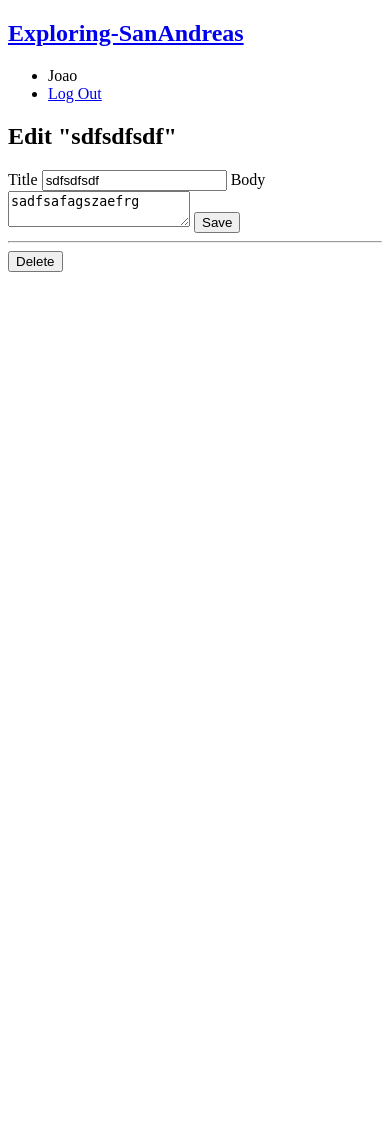
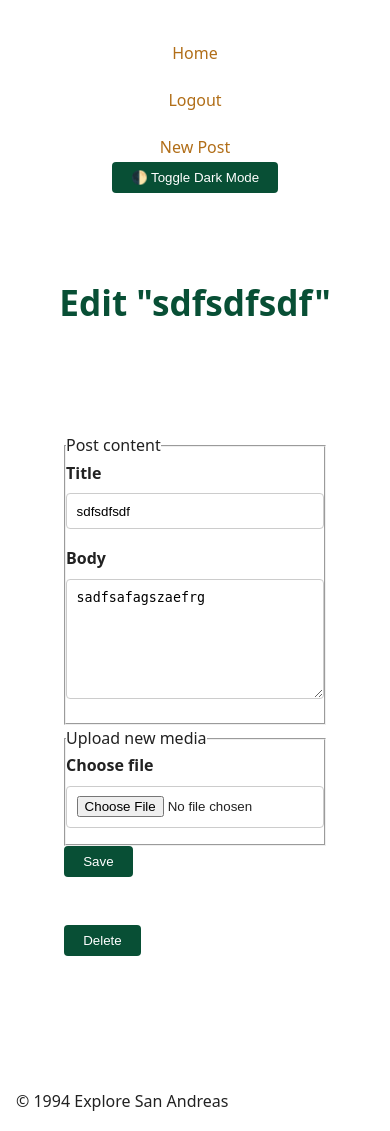
Before and after one commit to TMTomas/Explore-SanAndreas, a Flask app: page /1/update in a window 390 px wide. Before the commit the page ends 272 px from the top, so only its background shows below. Run offline with Flask 3, Linux system fonts and the light colour scheme; a user stored in the database is signed in; data comes from the database, SQL or seed files in the repository; both versions use the stored data as it was after the commit.

Commit message:
Stable with css, images and videos

```diff
--- a/app/__init__.py
+++ b/app/__init__.py
@@ -6,6 +6,10 @@ from flask import Flask
 def create_app(test_config=None):
     app = Flask(__name__, instance_relative_config=True)
     app.config.from_mapping(SECRET_KEY='dev', DATABASE=os.path.join(app.instance_path, 'exploringsa.sqlite'))
+
+    UPLOAD_FOLDER = os.path.join(app.root_path, 'static', 'uploads')
+    os.makedirs(UPLOAD_FOLDER, exist_ok=True)
+    app.config['UPLOAD_FOLDER'] = UPLOAD_FOLDER
 
     if test_config is None:
         app.config.from_pyfile('config.py', silent=True)
--- /dev/null
+++ b/app/static/styles/styles.css
@@ -0,0 +1,230 @@
+/* Reset and Box Model */
+* {
+  margin: 0;
+  padding: 0;
+  box-sizing: border-box;
+}
+
+/* Base Layout */
+body {
+  font-family: system-ui, -apple-system, "Segoe UI", Roboto, sans-serif;
+  font-size: 17px;
+  line-height: 1.7;
+  color: #222;
+  background-color: #fff; /* Keep white background */
+  padding: 2rem;
+}
+
+main {
+  max-width: 720px;
+  margin: 0 auto;
+  padding: 2rem 1.5rem;
+}
+
+/* Header */
+header {
+  text-align: center;
+  margin-bottom: 3rem;
+}
+
+header h1 {
+  font-size: 2.2rem;
+  font-weight: 600;
+  color: #084f35; /* deep GTA green */
+}
+
+header p {
+  font-size: 1rem;
+  color: #b16e18; /* subtle golden brown */
+  margin-top: 0.5rem;
+}
+
+/* Navigation */
+nav ul {
+  list-style: none;
+  display: flex;
+  justify-content: center;
+  gap: 1.25rem;
+  margin-top: 1.5rem;
+}
+
+nav a {
+  text-decoration: none;
+  color: #b16e18;
+  font-weight: 500;
+}
+
+nav a:hover {
+  text-decoration: underline;
+  color: #8a5012;
+}
+
+/* Posts */
+article {
+  background-color: #fff; /* stays white */
+  border-bottom: 1px solid #eee;
+  padding: 1.5rem 0;
+}
+
+article:last-of-type {
+  border-bottom: none;
+}
+
+article h2 {
+  font-size: 1.4rem;
+  font-weight: 600;
+  color: #084f35;
+  margin-bottom: 0.5rem;
+}
+
+article time {
+  font-size: 0.85rem;
+  color: #888;
+  display: block;
+  margin-bottom: 1rem;
+}
+
+article p {
+  margin-bottom: 1rem;
+}
+
+/* Media */
+figure {
+  margin: 1.5rem 0;
+}
+
+figure img,
+figure video {
+  width: 100%;
+  border-radius: 6px;
+}
+
+figcaption {
+  font-size: 0.85rem;
+  color: #666;
+  text-align: center;
+  margin-top: 0.5rem;
+  font-style: italic;
+}
+
+/* Forms */
+form {
+  margin-bottom: 3rem;
+}
+
+label {
+  display: block;
+  margin-bottom: 0.4rem;
+  font-weight: 600;
+}
+
+input[type="text"],
+textarea,
+input[type="file"] {
+  width: 100%;
+  padding: 0.6rem;
+  margin-bottom: 1rem;
+  border: 1px solid #ccc;
+  border-radius: 4px;
+  background: #fff;
+}
+
+textarea {
+  resize: vertical;
+  min-height: 120px;
+}
+
+input[type="submit"],
+button {
+  background-color: #084f35;
+  color: #fff;
+  padding: 0.5rem 1.2rem;
+  border: none;
+  border-radius: 4px;
+  font-weight: 500;
+  cursor: pointer;
+}
+
+input[type="submit"]:hover,
+button:hover {
+  background-color: #063b27;
+}
+
+/* Flash Messages */
+.flash-messages {
+  background-color: #fff4d4;
+  color: #a86200;
+  padding: 1rem;
+  border-left: 4px solid #b16e18;
+  margin-bottom: 1.5rem;
+  border-radius: 4px;
+}
+
+/* Responsiveness */
+@media (max-width: 600px) {
+  body {
+    font-size: 16px;
+    padding: 1rem;
+  }
+
+  nav ul {
+    flex-direction: column;
+    align-items: center;
+  }
+
+  article {
+    padding: 1.25rem 0;
+  }
+}
+
+/* Dark Mode Styles */
+body.dark-mode {
+  background-color: #111;
+  color: #eee;
+}
+
+body.dark-mode header h1,
+body.dark-mode article h2 {
+  color: #90ee90;
+}
+
+body.dark-mode header p,
+body.dark-mode nav a,
+body.dark-mode article time,
+body.dark-mode figcaption {
+  color: #ccc;
+}
+
+body.dark-mode nav a:hover {
+  color: #fff;
+}
+
+body.dark-mode article {
+  background-color: #1b1b1b;
+  border-bottom: 1px solid #333;
+}
+
+body.dark-mode input,
+body.dark-mode textarea,
+body.dark-mode input[type="file"] {
+  background-color: #222;
+  color: #eee;
+  border-color: #444;
+}
+
+body.dark-mode .flash-messages {
+  background-color: #333;
+  color: #ffc107;
+  border-left-color: #ffc107;
+}
+
+body.dark-mode input[type="submit"],
+body.dark-mode button {
+  background-color: #3c6e47;
+  color: #fff;
+}
+
+body.dark-mode input[type="submit"]:hover,
+body.dark-mode button:hover {
+  background-color: #265137;
+}
--- a/app/templates/base.html
+++ b/app/templates/base.html
@@ -1,23 +1,47 @@
 <!DOCTYPE html>
-<title>{% block title %}{% endblock %} - Exploring-SanAndreas</title>
-<nav>
-  <h1><a href="{{ url_for('index') }}">Exploring-SanAndreas</a></h1>
+<html lang="en">
+<head>
+  <meta charset="UTF-8" />
+  <meta name="viewport" content="width=device-width, initial-scale=1" />
+  <title>{% block title %}Flask Blog{% endblock %}</title>
+  <link rel="stylesheet" href="{{ url_for('static', filename='styles/styles.css') }}" />
+</head>
+<body>
+  <header>
+    <nav aria-label="Main navigation">
       <ul>
+        <li><a href="{{ url_for('blog.index') }}">Home</a></li>
         {% if g.user %}
-      <li><span>{{ g.user['username'] }}</span>
-      <li><a href="{{ url_for('auth.logout') }}">Log Out</a>
+        <li><a href="{{ url_for('auth.logout') }}">Logout</a></li>
+        <li><a href="{{ url_for('blog.create') }}">New Post</a></li>
         {% else %}
-      <li><a href="{{ url_for('auth.register') }}">Register</a>
-      <li><a href="{{ url_for('auth.login') }}">Log In</a>
+        <li><a href="{{ url_for('auth.login') }}">Login</a></li>
+        <li><a href="{{ url_for('auth.register') }}">Register</a></li>
         {% endif %}
       </ul>
+      <button id="dark-toggle">🌓 Toggle Dark Mode</button>
     </nav>
-<section class="content">
-  <header>
+  </header>
+
+  <main>
+    {% with messages = get_flashed_messages() %}
+      {% if messages %}
+        <section aria-live="polite">
+          <ul class="flash-messages">
+            {% for message in messages %}
+              <li>{{ message }}</li>
+            {% endfor %}
+          </ul>
+        </section>
+      {% endif %}
+    {% endwith %}
+
     {% block header %}{% endblock %}
-  </header>
-  {% for message in get_flashed_messages() %}
-    <div class="flash">{{ message }}</div>
-  {% endfor %}
     {% block content %}{% endblock %}
-</section>
+  </main>
+
+  <footer>
+    <p>© 1994 Explore San Andreas</p>
+  </footer>
+</body>
+</html>
--- a/app/templates/blog/update.html
+++ b/app/templates/blog/update.html
@@ -1,19 +1,66 @@
 {% extends 'base.html' %}
 
 {% block header %}
-<h1>{% block title %}Edit "{{ post['title'] }}"{% endblock %}</h1>
+  <header>
+    <h1>Edit "{{ post['title'] }}"</h1>
+  </header>
 {% endblock %}
 
 {% block content %}
-<form method="post">
-    <label for="title">Title</label>
-    <input name="title" id="title" value="{{ request.form['title'] or post['title'] }}" required>
-    <label for="body">Body</label>
-    <textarea name="body" id="body">{{ request.form['body'] or post['body'] }}</textarea>
-    <input type="submit" value="Save">
-</form>
-<hr>
-<form action="{{ url_for('blog.delete', id=post['id']) }}" method="post">
-    <input class="danger" type="submit" value="Delete" onclick="return confirm('Are you sure?');">
-</form>
+  <main>
+    <article>
+      <form method="post" enctype="multipart/form-data">
+        <fieldset>
+          <legend>Post content</legend>
+
+          <label for="title">Title</label>
+          <input type="text" id="title" name="title"
+                 value="{{ request.form['title'] or post['title'] }}" required>
+
+          <label for="body">Body</label>
+          <textarea id="body" name="body">{{ request.form['body'] or post['body'] }}</textarea>
+        </fieldset>
+
+        {% if post['media_filename'] %}
+          <section aria-labelledby="current-media">
+            <h2 id="current-media">Current Media</h2>
+
+            {% if post['media_type'] == 'image' %}
+              <figure>
+                <img src="{{ url_for('static', filename='uploads/' ~ post['media_filename']) }}"
+                     alt="Image for this post">
+                <figcaption>{{ post['media_filename'] }}</figcaption>
+              </figure>
+            {% elif post['media_type'] == 'video' %}
+              <figure>
+                <video controls width="300">
+                  <source src="{{ url_for('static', filename='uploads/' ~ post['media_filename']) }}">
+                  Your browser does not support the video tag.
+                </video>
+                <figcaption>{{ post['media_filename'] }}</figcaption>
+              </figure>
+            {% endif %}
+
+            <fieldset>
+              <legend>Media options</legend>
+              <input type="checkbox" id="remove_file" name="remove_file">
+              <label for="remove_file">Remove current media</label>
+            </fieldset>
+          </section>
+        {% endif %}
+
+        <fieldset>
+          <legend>Upload new media</legend>
+          <label for="file">Choose file</label>
+          <input type="file" id="file" name="file">
+        </fieldset>
+
+        <button type="submit">Save</button>
+      </form>
+
+      <form method="post" action="{{ url_for('blog.delete', id=post['id']) }}">
+        <button type="submit" onclick="return confirm('Are you sure?');">Delete</button>
+      </form>
+    </article>
+  </main>
 {% endblock %}
```
Also changed, not shown: app/blog.py (+103 -34 lines), app/static/javascript/dark-mode.js (added, +14 -0 lines), app/templates/blog/create.html (+28 -8 lines), app/templates/blog/index.html (+37 -21 lines), app/schema.sql (line endings or trailing spaces), app/static/media/with-some-mods-this-game-still-looks-amazing-v0-81i9ux1x197e1.webp (added), app/static/media/with-some-mods-this-game-still-looks-amazing-v0-j5yp8myv197e1.webp (added), app/static/media/with-some-mods-this-game-still-looks-amazing-v0-zi3y3qmw197e1.webp (added), app/static/uploads/938300.jpg (added), app/static/uploads/tumblr_oyykqbcZYo1tofcqeo1_1280.jpg (added), instance/exploringsa.sqlite, 1 other file. Lines whose indentation alone changed are shown as unchanged.
